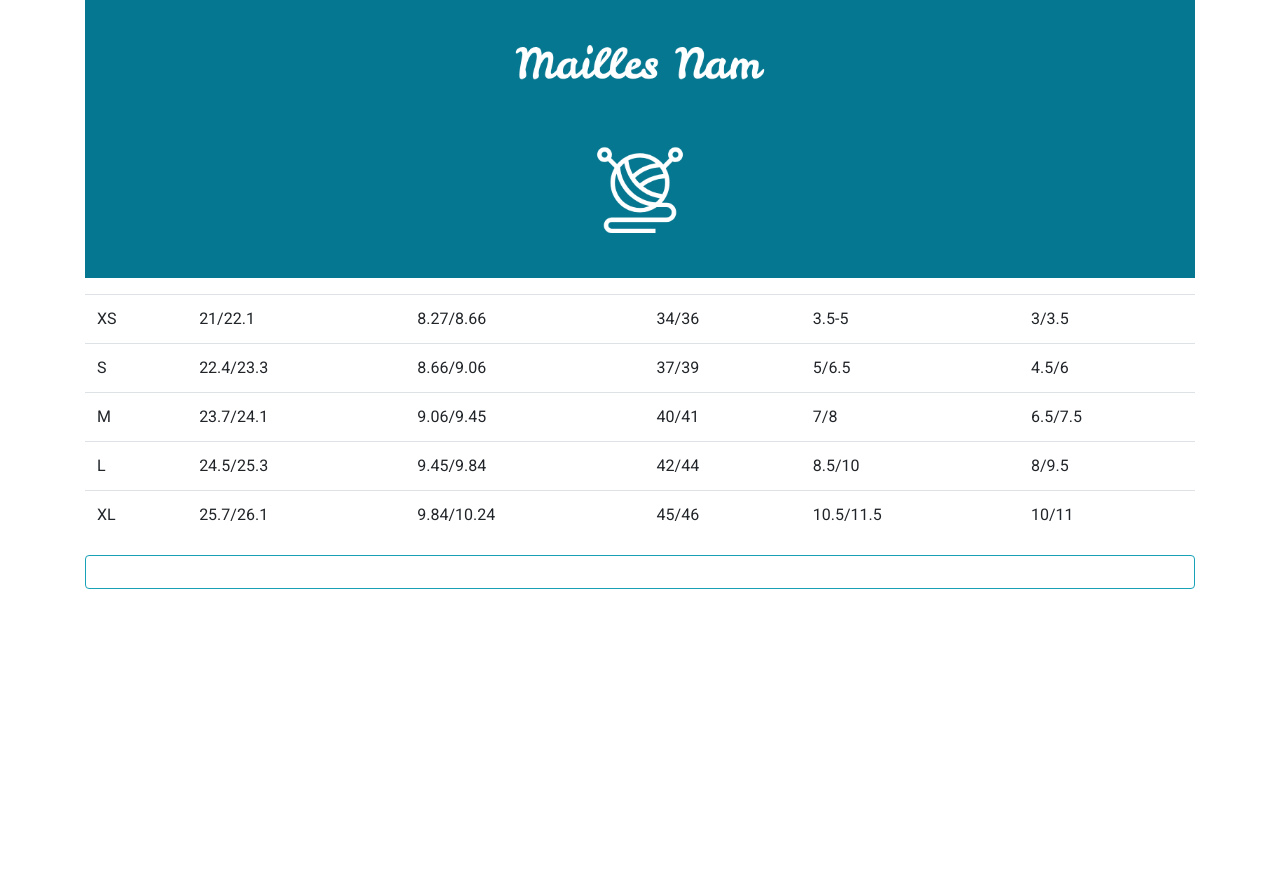
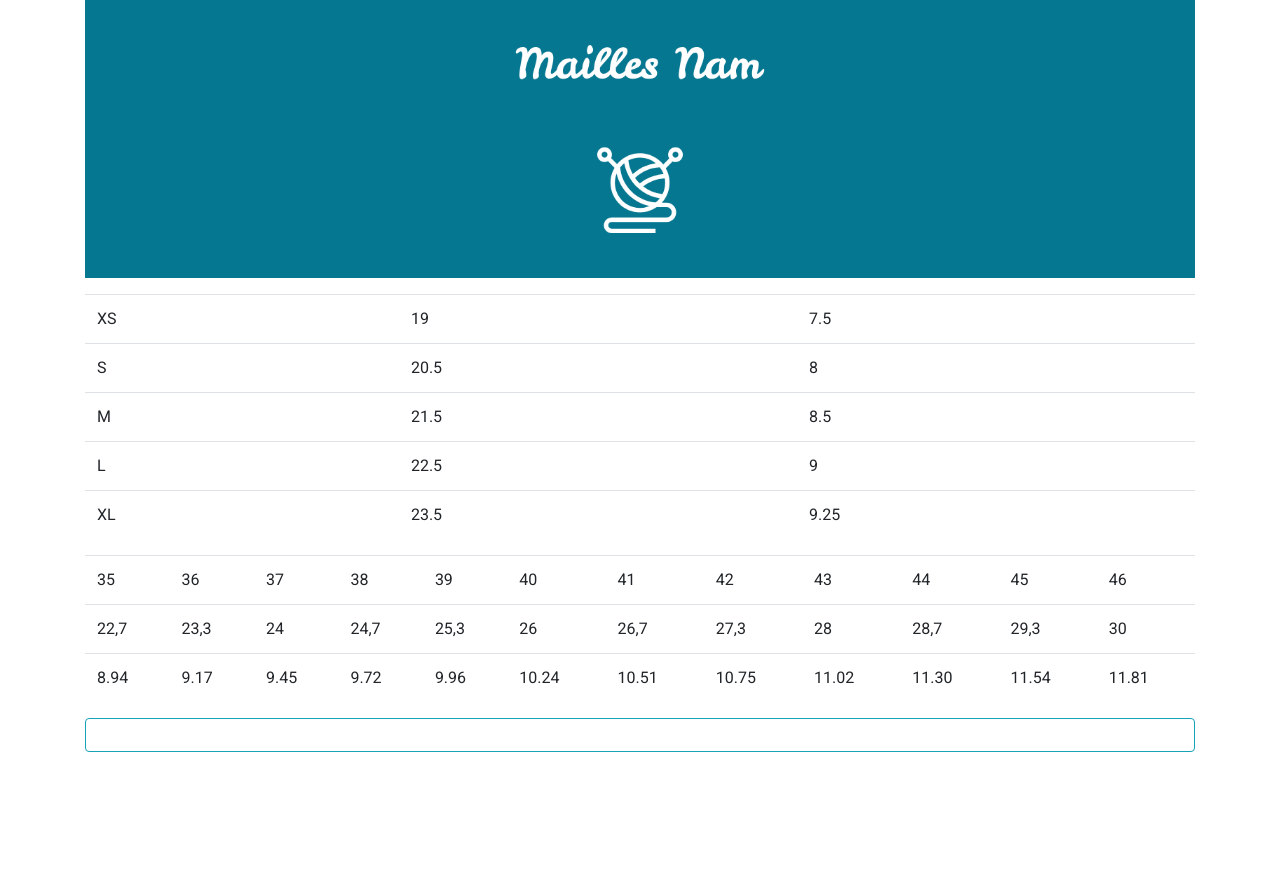
Before and after one commit to namlee-dev/socks, a PHP site: template app/Views/main/home.tpl.php in a window 1280 px wide. Before the commit the page ends 589 px from the top, so only its background shows below. Run offline with PHP 8.4, Linux system fonts and the light colour scheme; the template is opened without the code that fills it, so the values that code supplies are empty; some libraries are stand-ins or nearby versions.

Commit message:
add length

```diff
--- a/app/Views/main/home.tpl.php
+++ b/app/Views/main/home.tpl.php
@@ -1,4 +1,11 @@
 <div class="container">
     <?php require __DIR__ . '/../partials/sizes.tpl.php' ?>
+    <?php if ($lang === 'fr') : ?>
+        <h1>Longueur par pointure</h1>
+    <?php endif; ?>
+    <?php if ($lang === 'en') : ?>
+        <h1>Length by shoe size</h1>
+    <?php endif; ?>
+    <?php require __DIR__ . '/../partials/length.tpl.php' ?>
     <?php require __DIR__ . '/../partials/socks.tpl.php' ?>
 </div>
--- /dev/null
+++ b/app/Views/partials/length.tpl.php
@@ -0,0 +1,65 @@
+<div class="table-responsive-lg">
+    <table class="table">
+        <tbody>
+            <tr>
+                <?php if ($lang === 'fr') : ?>
+                    <td>Pointure FR</td>
+                <?php endif; ?>
+                <?php if ($lang === 'en') : ?>
+                    <td>Shoe size FR</td>
+                <?php endif; ?>
+                <td scope="col">35</td>
+                <td scope="col">36</td>
+                <td scope="col">37</td>
+                <td scope="col">38</td>
+                <td scope="col">39</td>
+                <td scope="col">40</td>
+                <td scope="col">41</td>
+                <td scope="col">42</td>
+                <td scope="col">43</td>
+                <td scope="col">44</td>
+                <td scope="col">45</td>
+                <td scope="col">46</td>
+            <tr>
+            <?php if ($lang === 'fr') : ?>
+                <td>Longueur (cm)</td>
+            <?php endif; ?>
+            <?php if ($lang === 'en') : ?>
+                <td>Length (cm)</td>
+            <?php endif; ?>
+                <td>22,7</td>
+                <td>23,3</td>
+                <td>24</td>
+                <td>24,7</td>
+                <td>25,3</td>
+                <td>26</td>
+                <td>26,7</td>
+                <td>27,3</td>
+                <td>28</td>
+                <td>28,7</td>
+                <td>29,3</td>
+                <td>30</td>
+            </tr>
+            <tr>
+                <?php if ($lang === 'fr') : ?>
+                    <td>Longueur (in)</td>
+                <?php endif; ?>
+                <?php if ($lang === 'en') : ?>
+                    <td>Length (in)</td>
+                <?php endif; ?>
+                <td>8.94</td>
+                <td>9.17</td>
+                <td>9.45</td>
+                <td>9.72</td>
+                <td>9.96</td>
+                <td>10.24</td>
+                <td>10.51</td>
+                <td>10.75</td>
+                <td>11.02</td>
+                <td>11.30</td>
+                <td>11.54</td>
+                <td>11.81</td>
+            </tr>
+        </tbody>
+    </table>
+</div>
--- a/app/Views/partials/sizes.tpl.php
+++ b/app/Views/partials/sizes.tpl.php
@@ -12,9 +12,6 @@
                 <th scope="col">Taille</th>
                 <th scope="col">Circonférence (cm)</th>
                 <th scope="col">Circonférence (in)</th>
-                <th scope="col">Pointure (FR)</th>
-                <th scope="col">Pointure (US)</th>
-                <th scope="col">Pointure (UK)</th>
             </tr>
         <?php endif; ?>
         <?php if ($lang === 'en') : ?>
@@ -22,52 +19,34 @@
                 <th scope="col">Size</th>
                 <th scope="col">Circumference (cm)</th>
                 <th scope="col">Circumference (in)</th>
-                <th scope="col">Shoe size (FR)</th>
-                <th scope="col">Shoe size (US)</th>
-                <th scope="col">Shoe size (UK)</th>
             </tr>
         <?php endif; ?>
         </thead>
         <tbody>
             <tr>
-                    <td>XS</td>
-                    <td>21/22.1</td>
-                    <td>8.27/8.66</td>
-                    <td>34/36</td>
-                    <td>3.5-5</td>
-                    <td>3/3.5</td>
-                </tr>
+                <td>XS</td>
+                <td>19</td>
+                <td>7.5</td>
+            </tr>
             <tr>
                 <td>S</td>
-                <td>22.4/23.3</td>
-                <td>8.66/9.06</td>
-                <td>37/39</td>
-                <td>5/6.5</td>
-                <td>4.5/6</td>
+                <td>20.5</td>
+                <td>8</td>
             </tr>
             <tr>
                 <td>M</td>
-                <td>23.7/24.1</td>
-                <td>9.06/9.45</td>
-                <td>40/41</td>
-                <td>7/8</td>
-                <td>6.5/7.5</td>
+                <td>21.5</td>
+                <td>8.5</td>
             </tr>
             <tr>
                 <td>L</td>
-                <td>24.5/25.3</td>
-                <td>9.45/9.84</td>
-                <td>42/44</td>
-                <td>8.5/10</td>
-                <td>8/9.5</td>
+                <td>22.5</td>
+                <td>9</td>
             </tr>
             <tr>
                 <td>XL</td>
-                <td>25.7/26.1</td>
-                <td>9.84/10.24</td>
-                <td>45/46</td>
-                <td>10.5/11.5</td>
-                <td>10/11</td>
+                <td>23.5</td>
+                <td>9.25</td>
             </tr>
         </tbody>
     </table>
--- a/app/Views/pattern/all_sizes.tpl.php
+++ b/app/Views/pattern/all_sizes.tpl.php
@@ -33,7 +33,7 @@
     <p><?= $motif->getGauge()?></p>
 
     <h3>Tailles</h3>
-    <p>XS (S, M, L, XL) pour les pointures FR 34/36 (37/39, 40/41, 42/44, 45/46).</p>
+    <p>XS (S, M, L, XL) pour une circonférence de 19 (20,5; 21,5; 22,5; 23,5) cm.</p>
 
     <h3>Matériel</h3>
     <p><?= $motif->getMaterial()?></p>
@@ -60,6 +60,8 @@
     <p><strong>Couper le fil contrastant et prendre le fil principal.</strong></p>
     <p>Tricoter <?= $tailles[0]->getGeneral() ?> (<?= $tailles[1]->getGeneral() ?>, <?= $tailles[2]->getGeneral() ?>, <?= $tailles[3]->getGeneral() ?>, <?= $tailles[4]->getGeneral() ?>) m. selon le motif, gm, tricoter <?= $tailles[0]->getGeneral() ?> (<?= $tailles[1]->getGeneral() ?>, <?= $tailles[2]->getGeneral() ?>, <?= $tailles[3]->getGeneral() ?>, <?= $tailles[4]->getGeneral() ?>) m. end.</p>
     <p>Tricoter ainsi jusqu’à 7,5 cm avant la fin du pied.</p>
+    <p>Pour information :</p>
+    <?php require __DIR__ . '/../partials/length.tpl.php' ?>
 
     <h2 id="motif">Motif</h2>
     <ul>
--- a/app/Views/pattern/all_sizes_en.tpl.php
+++ b/app/Views/pattern/all_sizes_en.tpl.php
@@ -32,7 +32,7 @@
     <p><?= $pattern->getGauge() ?></p>
 
     <h3>Sizes</h3>
-    <p>XS (S, M, L, XL) for shoes sizes FR 34/36 (37/39, 40/41, 42/44, 45/46).</p>
+    <p>XS (S, M, L, XL) for a circumference of 7.5 (8, 8.5, 9, 9.25) in or 19 (20.5, 21.5, 22.5, 23.5) cm.</p>
 
     <h3>Material</h3>
     <p><?= $pattern->getMaterial() ?></p>
@@ -58,6 +58,8 @@
     <p><strong>Cut contrasting yarn and change for main yarn.</strong></p>
     <p>Work <?= $sizes[0]->getGeneral() ?> (<?= $sizes[1]->getGeneral() ?>, <?= $sizes[2]->getGeneral() ?>, <?= $sizes[3]->getGeneral() ?>, <?= $sizes[4]->getGeneral() ?>) sts in pattern, sm, k<?= $sizes[0]->getGeneral() ?> (<?= $sizes[1]->getGeneral() ?>, <?= $sizes[2]->getGeneral() ?>, <?= $sizes[3]->getGeneral() ?>, <?= $sizes[4]->getGeneral() ?>).</p>
     <p>Work as established to 3" / 7.5 cm bef end of the foot.</p>
+    <p>For information:</p>
+    <?php require __DIR__ . '/../partials/length.tpl.php' ?>
 
     <h2 id="pattern">Pattern</h2>
     <ul>
--- a/app/Views/pattern/pattern.tpl.php
+++ b/app/Views/pattern/pattern.tpl.php
@@ -53,6 +53,8 @@
     <p><strong>Couper le fil contrastant et prendre le fil principal.</strong></p>
     <p>Tricoter <?= $taille->getGeneral() ?> m. selon le motif, gm, tricoter <?= $taille->getGeneral() ?> m. end.</p>
     <p>Tricoter ainsi jusqu’à 7.5 cm avant la fin du pied.</p>
+    <p>Pour information :</p>
+    <?php require __DIR__ . '/../partials/length.tpl.php' ?>
 
     <h2 id="motif">Motif</h2>
     <ul>
--- a/app/Views/pattern/pattern_en.tpl.php
+++ b/app/Views/pattern/pattern_en.tpl.php
@@ -52,6 +52,8 @@
     <p><strong>Cut contrasting yarn and change for main yarn.</strong></p>
     <p>Work <?= $size->getGeneral() ?> sts in pattern, sm, k<?= $size->getGeneral() ?>.</p>
     <p>Work as established to 3" / 7.5 cm bef end of the foot.</p>
+    <p>For information:</p>
+    <?php require __DIR__ . '/../partials/length.tpl.php' ?>
 
     <h2 id="pattern">Pattern</h2>
     <ul>
```
Also changed, not shown: app/Views/main/home_en.tpl.php (+7 -0 lines).
